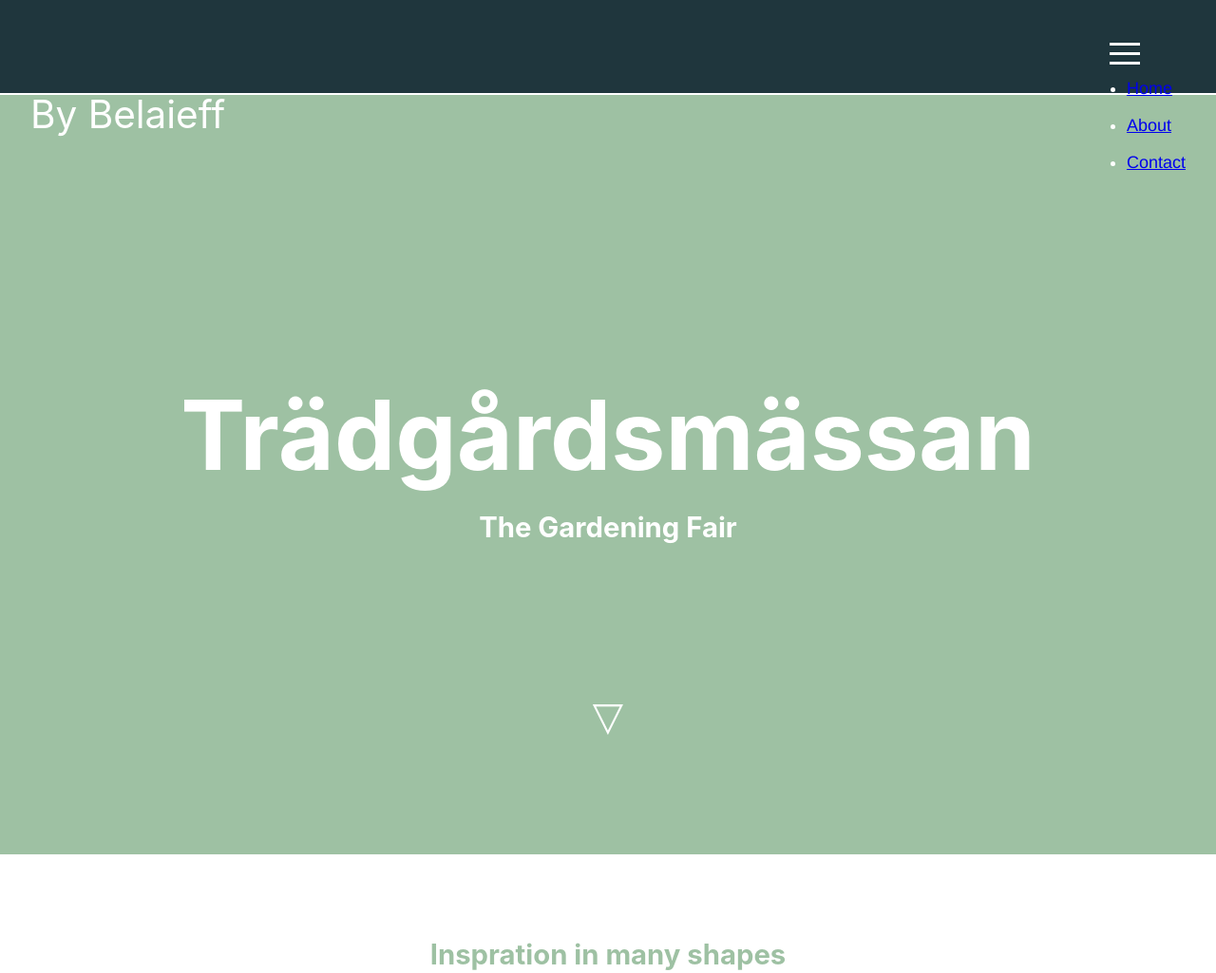
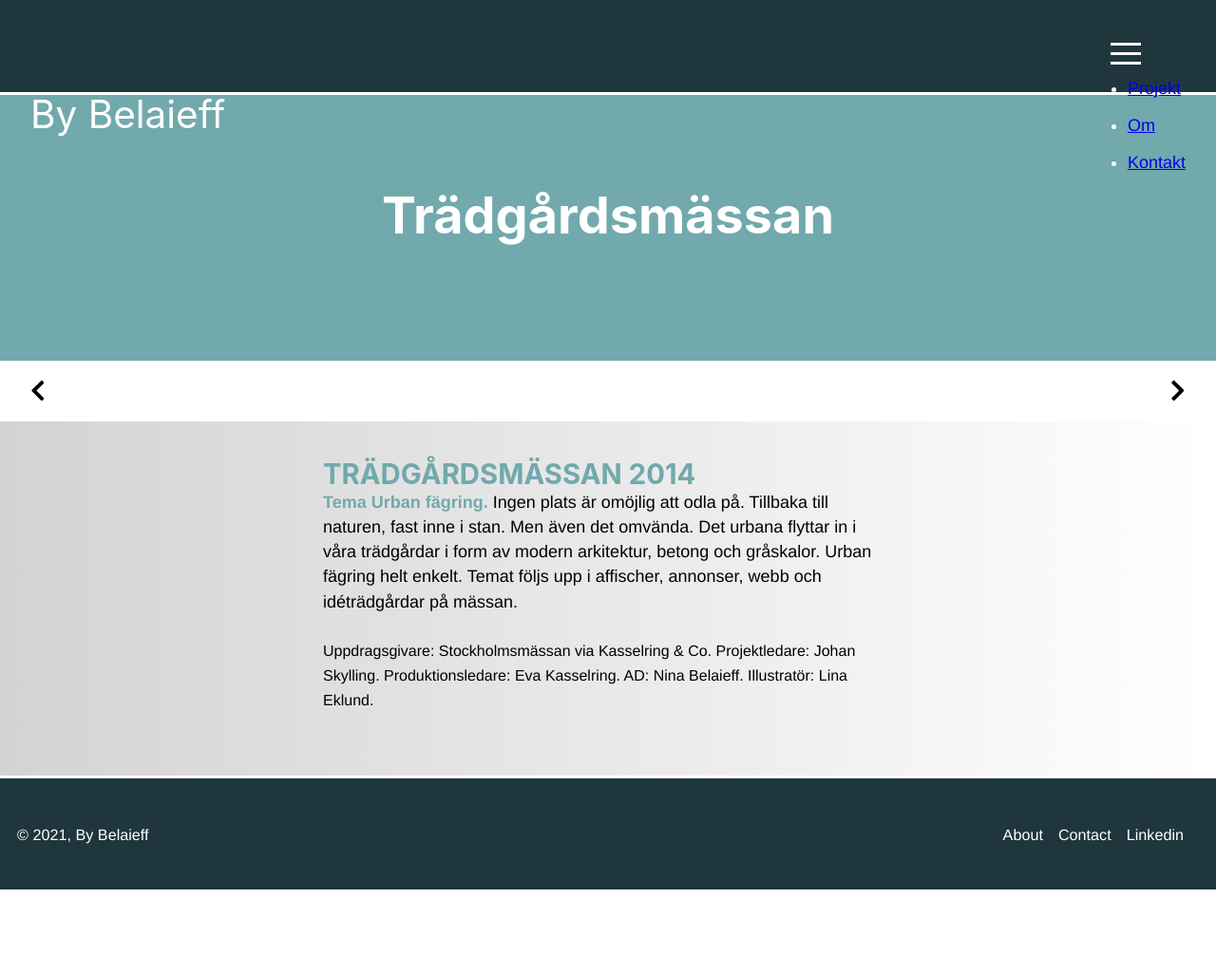
Before and after one commit to lisahammarstrand/bybelaieff, a Gatsby site: page /detailstradgardsmassan in a window 1280 px wide. Shown: the top 1025 px of the page at 95% size. After the commit the page ends 937 px from the top, so only its background shows below. Built offline with nearby package versions, Linux system fonts and the light colour scheme; Gatsby itself is replaced by a stand-in of ours.

Commit message:
Working on layout of projectdetails page, using Tradgardsmassan as template

```diff
--- a/package.json
+++ b/package.json
@@ -5,6 +5,11 @@
   "version": "0.1.0",
   "author": "Kyle Mathews <mathews.kyle@gmail.com>",
   "dependencies": {
+    "@fortawesome/fontawesome-svg-core": "^1.2.34",
+    "@fortawesome/free-brands-svg-icons": "^5.15.2",
+    "@fortawesome/free-regular-svg-icons": "^5.15.2",
+    "@fortawesome/free-solid-svg-icons": "^5.15.2",
+    "@fortawesome/react-fontawesome": "^0.1.14",
     "babel-plugin-styled-components": "^1.11.1",
     "env-cmd": "^10.1.0",
     "gatsby": "^2.24.85",
--- a/src/components/footer.js
+++ b/src/components/footer.js
@@ -14,7 +14,7 @@ const StyledFooter = styled.footer`
   display: flex;
   align-items: center;
   padding: 1rem;
-  border-top: 2px solid white;
+  border-top: 3px solid white;
 `
 const NavContainer = styled.nav`
   display: flex;
--- a/src/components/header.js
+++ b/src/components/header.js
@@ -35,13 +35,13 @@ const Header = ({ siteTitle }) => {
             <HamburgerMenu>
               <HbgNavList>
                 <li onClick={() => setOpenHamburger(false)}>
-                  <Link className={headerStyles.navItemHbg} to="/">Home</Link>
+                  <Link className={headerStyles.navItemHbg} to="/">Projekt</Link>
                 </li>
                 <li onClick={() => setOpenHamburger(false)}>
-                  <Link className={headerStyles.navItemHbg} to="/about">About</Link>
+                  <Link className={headerStyles.navItemHbg} to="/about">Om</Link>
                 </li>
                 <li onClick={() => setOpenHamburger(false)}>
-                  <Link className={headerStyles.navItemHbg} to="/contact">Contact</Link>
+                  <Link className={headerStyles.navItemHbg} to="/contact">Kontakt</Link>
                 </li>
               </HbgNavList>
             </HamburgerMenu>)}
@@ -49,13 +49,13 @@ const Header = ({ siteTitle }) => {
           <nav>
             <ul className={headerStyles.navList}>
               <li>
-                <Link className={headerStyles.navItem} activeClassName={headerStyles.activeNavItem} to="/">Home</Link>
+                <Link className={headerStyles.navItem} activeClassName={headerStyles.activeNavItem} to="/">Projekt</Link>
               </li>
               <li>
-                <Link className={headerStyles.navItem} activeClassName={headerStyles.activeNavItem} to="/about">About</Link>
+                <Link className={headerStyles.navItem} activeClassName={headerStyles.activeNavItem} to="/about">Om</Link>
               </li>
               <li>
-                <Link className={headerStyles.navItem} activeClassName={headerStyles.activeNavItem} to="/contact">Contact</Link>
+                <Link className={headerStyles.navItem} activeClassName={headerStyles.activeNavItem} to="/contact">Kontakt</Link>
               </li>
             </ul>
           </nav >
--- a/src/components/header.module.css
+++ b/src/components/header.module.css
@@ -4,7 +4,7 @@ header {
   height: 100px;
   padding: 32px;
   background: #1f363d;
-  border-bottom: 2px solid white;
+  border-bottom: 3px solid white;
   z-index: 10;
 }
 
--- /dev/null
+++ b/src/components/navbarprojectdetails.js
@@ -0,0 +1,33 @@
+import React from 'react'
+import styled from 'styled-components'
+import { FontAwesomeIcon } from '@fortawesome/react-fontawesome'
+import { faChevronLeft } from '@fortawesome/free-solid-svg-icons'
+import { faChevronRight } from '@fortawesome/free-solid-svg-icons'
+
+const NavContainer = styled.section`
+  display: flex;
+  justify-content: space-between;
+  align-items: center;
+  width: 100%;
+  height: 50px;
+  margin: 0;
+  padding: 32px;
+  color: black;
+  `
+const NavIcon = styled.h3`
+  margin: 0px;
+`
+
+const DetailsNavbar = () => {
+  return (
+    <NavContainer>
+      <NavIcon>
+        <FontAwesomeIcon icon={faChevronLeft} />
+      </NavIcon>
+      <NavIcon>
+        <FontAwesomeIcon icon={faChevronRight} />
+      </NavIcon>
+    </NavContainer>
+  )
+}
+export default DetailsNavbar
--- a/src/components/projectdetailsdescription.js
+++ b/src/components/projectdetailsdescription.js
@@ -1,17 +1,20 @@
 import React from 'react'
 import styled from 'styled-components'
+
+
 
 
 const DetailsDescriptionContainer = styled.section`
   width: 100%;
   height: auto;
   padding: 40px;
-  margin: 50px 0px;
+  margin: 0px;
   display: flex;
   flex-direction: column;
   justify-content: center;
   align-items: center;
-  color: ${(props) => props.color};
+  color: #000;
+  background-image: linear-gradient(to right, lightgray , white);
 `
 const DetailsDescriptionCopy = styled.article`
   max-width: 600px;
@@ -19,14 +22,28 @@ const DetailsDescriptionCopy = styled.article`
   flex-direction: column;
   justify-content: center;
   align-items: center;
-  text-align: center;
+  text-align: left;
 `
-const DetailsDescription = ({ color, title, description }) => {
+const DetailsDescriptionTitle = styled.h2`
+  color: ${(props) => props.color};
+  margin-bottom: 0;
+  align-self: flex-start;
+`
+const DetailsDescriptionCredits = styled.div`
+  display: flex;
+  font-size: 16px;
+`
+const DetailsDescription = ({ color, title, title2, description, credits }) => {
   return (
-    <DetailsDescriptionContainer color={color}>
+    <DetailsDescriptionContainer>
       <DetailsDescriptionCopy>
-        <h2>{title}</h2>
-        <p>{description}</p>
+        <DetailsDescriptionTitle color={color}>
+          {title}
+        </DetailsDescriptionTitle>
+        <p> <span style={{ fontWeight: `bold`, color: `#71a9ad` }}>{title2}</span> {description}</p>
+        <DetailsDescriptionCredits>
+          <p>{credits}</p>
+        </DetailsDescriptionCredits>
       </DetailsDescriptionCopy>
     </DetailsDescriptionContainer>
   )
--- a/src/components/projectdetailstop.js
+++ b/src/components/projectdetailstop.js
@@ -8,7 +8,7 @@ const ProjectDetailsTopSection = styled.section`
   right: 0;
   bottom: 0;  */
   width: 100%;
-  height: 100vh;
+  height: 280px;
   padding: 40px;
   display: flex;
   flex-direction: column;
@@ -18,23 +18,23 @@ const ProjectDetailsTopSection = styled.section`
   background: ${(props) => props.background};
   text-align: center;
 `
-export const TopSectionTitle = styled.h1`
+/* export const TopSectionTitle = styled.h1`
   font-size: 102px;
-`
-const ChevronDown = styled.span`
+` */
+/* const ChevronDown = styled.span`
   position: absolute;
   bottom: 32px;
   font-size: 42px;
-`
+` */
 
 const DetailsTopSection = ({ background, title, description }) => {
   return (
     <ProjectDetailsTopSection background={background}>
-      <TopSectionTitle>{title}</TopSectionTitle>
-      <h2>{description}</h2>
-      <ChevronDown>
+      <h1 style={{ fontSize: `3.0rem` }}>{title}</h1>
+      {/* <h2>{description}</h2> */}
+      {/*  <ChevronDown>
         ▽
-      </ChevronDown>
+      </ChevronDown> */}
     </ProjectDetailsTopSection>
   )
 }
--- a/src/pages/detailstradgardsmassan.js
+++ b/src/pages/detailstradgardsmassan.js
@@ -4,6 +4,7 @@ import { graphql } from 'gatsby'
 import Layout from '../components/layout'
 import SEO from '../components/seo'
 import DetailsTopSection from '../components/projectdetailstop'
+import DetailsNavbar from '../components/navbarprojectdetails'
 import DetailsImageSection from '../components/projectdetailsimage'
 import Image from '../components/image'
 import DetailsDescription from '../components/projectdetailsdescription'
@@ -15,17 +16,23 @@ const ProjectDetailsTradgardsMassan = () => {
     <Layout>
       <SEO title="Project Details" />
       <DetailsTopSection
-        background="#9EC1A3"
+        background="#71a9ad"
         title="Trädgårdsmässan"
         description="The Gardening Fair" />
+      <DetailsNavbar />
       <DetailsImageSection>
         <Image />
       </DetailsImageSection>
       <DetailsDescription
-        color="#9EC1A3"
-        title="Inspration in many shapes"
-        description="Lorem ipsum dolor sit amet, consectetur adipiscing elit. Pellentesque dictum mi et tristique mattis. Curabitur sagittis imperdiet bibendum. Nulla tincidunt in nisi sit amet faucibus. Vivamus sed sem sapien. Nulla malesuada hendrerit lacus, condimentum rutrum lacus egestas in." />
-
+        color="#71a9ad"
+        title="TRÄDGÅRDSMÄSSAN 2014"
+        title2="Tema Urban fägring."
+        description="Ingen plats är omöjlig att odla på. Tillbaka till naturen, fast inne i stan. Men även det omvända.
+        Det urbana flyttar in i våra trädgårdar i form av modern arkitektur, betong och gråskalor. Urban fägring helt enkelt.
+        Temat följs upp i affischer, annonser, webb och idéträdgårdar på mässan."
+        credits="Uppdragsgivare: Stockholmsmässan via Kasselring & Co. Projektledare: Johan Skylling.
+        Produktionsledare: Eva Kasselring. AD: Nina Belaieff. Illustratör: Lina Eklund."
+      />
     </Layout>
   )
 
```
Also changed, not shown: src/components/projectcard.js (+18 -1 lines), 1 other file.
